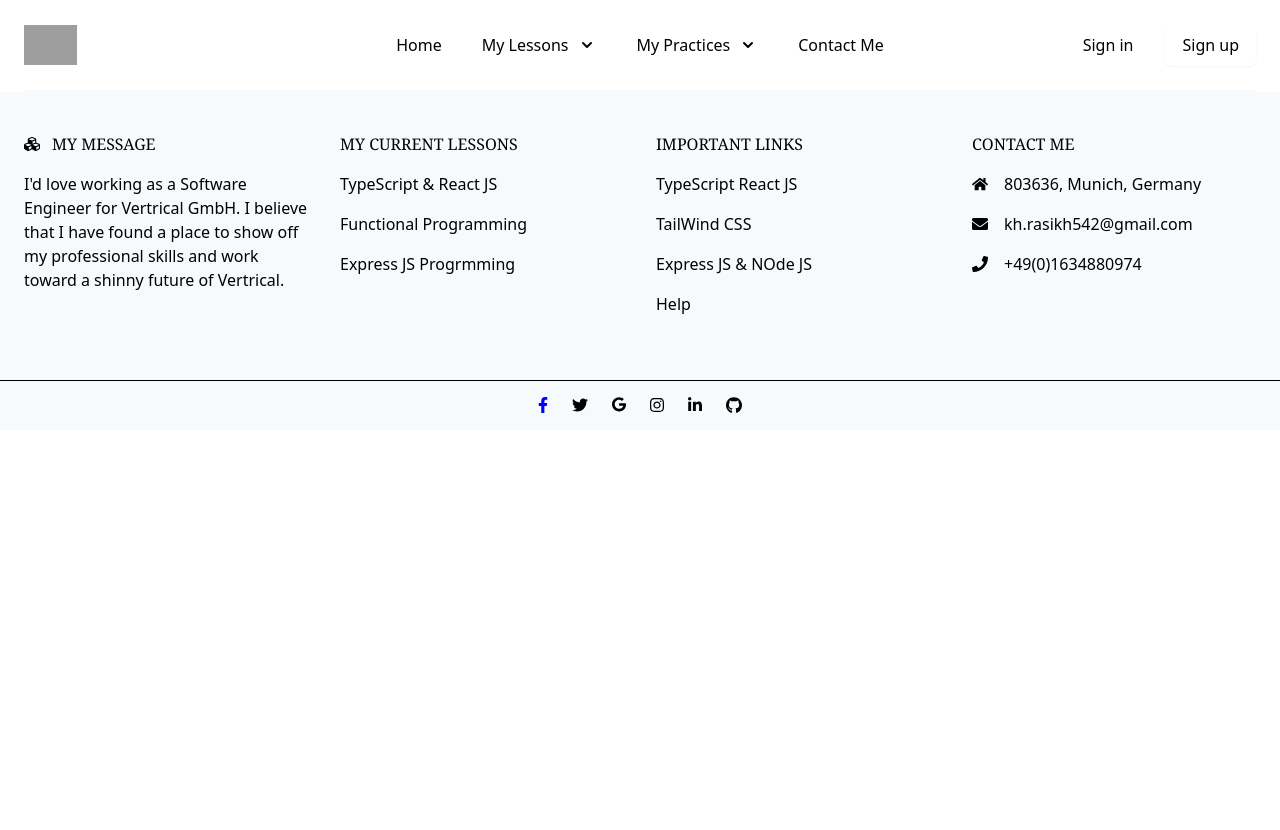
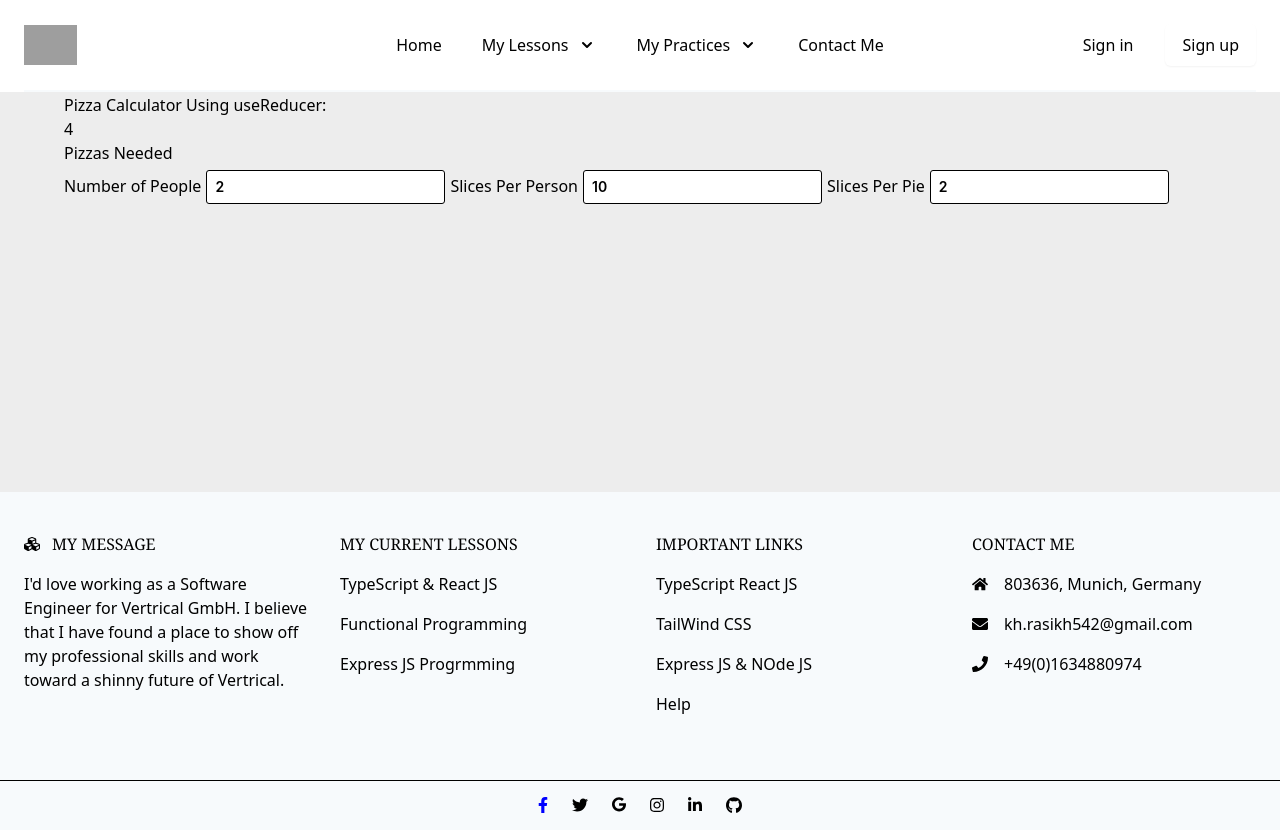
Before and after one commit to khRasikh/TypeScript-React, a React (Create React App) app: page /usereducer in a window 1280 px wide. Before the commit the page ends 800 px from the top, so only its background shows below. Built offline with nearby package versions, Linux system fonts and the light colour scheme; grey boxes are pictures that could not be loaded.

Commit message:
use-context changes

```diff
--- a/src/App.tsx
+++ b/src/App.tsx
@@ -7,6 +7,7 @@ import UseState from "./Components/UseState";
 import UseEffect from "./Components/UseEffect";
 import UseRefTypeB from "./Components/UseRef";
 import UseContextType from "./Components/useContext";
+import UseReducerType from "./Components/UseReducer";
 
 import {
   BrowserRouter as Routers,
@@ -47,6 +48,12 @@ export function Product() {
             <Link to="/usecontext">UseContext Example</Link>
           </button>
         </div>
+
+        <div>
+          <button className="bg-blue-500 hover:bg-blue-700 text-white font-bold py-2 mx-5 px-3 rounded">
+            <Link to="/usereducer">UseReducer Example</Link>
+          </button>
+        </div>
       </div>
     </>
   );
@@ -66,6 +73,7 @@ function App() {
           <Route path="/useeffect" element={<UseEffect />} />
           <Route path="/useref" element={<UseRefTypeB />} />
           <Route path="/usecontext" element={<UseContextType />} />
+          <Route path="/usereducer" element={<UseReducerType />} />
         </Routes>
         <Footer />
       </Routers>
--- a/src/Components/Footer.tsx
+++ b/src/Components/Footer.tsx
@@ -75,7 +75,7 @@ const Footer = () => {
                 </a>
               </p>
               <p className="mb-4">
-                <a href="#" className="text-gray-600">
+                <a href="/usereducer" className="text-gray-600">
                   Express JS & NOde JS
                 </a>
               </p>
--- a/src/Components/Header.tsx
+++ b/src/Components/Header.tsx
@@ -40,7 +40,7 @@ const callsToAction = [
     icon: PlayIcon,
   },
   {
-    name: "Contact Sales",
+    name: "Contact me",
     href: "https://www.linkedin.com/in/khrasikh/",
     icon: PhoneIcon,
   },
@@ -236,7 +236,8 @@ const Header = () => {
               </Popover>
 
               <a
-                href="/"
+                target="_banlk"
+                href="https://www.linkedin.com/in/khrasikh/"
                 className="text-base font-medium text-gray-500 hover:text-gray-900"
               >
                 Contact Me
--- a/src/Components/Propss.tsx
+++ b/src/Components/Propss.tsx
@@ -57,7 +57,6 @@ export const PropsApp = () => (
 export const PassToAnother = () => {
   const id = 12221;
   const name = "Khudadad Rasikh";
-  const mydate = new Date();
   return (
     <>
       <Index name={name} id={id} />
--- /dev/null
+++ b/src/Components/UseReducer.tsx
@@ -0,0 +1,128 @@
+import React, { useReducer } from "react";
+
+import "./Components.css";
+
+type PizzaData = {
+  numberOfPeople: number;
+  slicesPerPerson: number;
+  slicesPerPie: number;
+};
+
+type PizzaState = PizzaData & { pizzasNeeded: number };
+
+const calculatePizzasNeeded = ({
+  numberOfPeople,
+  slicesPerPerson,
+  slicesPerPie,
+}: PizzaData): number => {
+  return Math.ceil((numberOfPeople * slicesPerPerson) / slicesPerPie);
+};
+
+const addPizzasNeededToPizzaData = (data: PizzaData): PizzaState => {
+  return { ...data, pizzasNeeded: calculatePizzasNeeded(data) };
+};
+
+const reducer = (state: any, action: any) => {
+  if (action.type === "UPDATE_NUMBER_OF_PEOPLE") {
+    return addPizzasNeededToPizzaData({
+      ...state,
+      numberOfPeople: action.payload,
+    });
+  }
+
+  if (action.type === "UPDATE_SLICES_PER_PERSON") {
+    return addPizzasNeededToPizzaData({
+      ...state,
+      slicesPerPerson: action.payload,
+    });
+  }
+
+  if (action.type === "UPDATE_SLICES_PER_PIE") {
+    return addPizzasNeededToPizzaData({
+      ...state,
+      slicesPerPie: action.payload,
+    });
+  }
+
+  return state;
+};
+
+const Calculation = ({ count }: { count: any }) => {
+  return (
+    <section className="calculation">
+      <p className="count">{count}</p>
+      <p className="caption">Pizzas Needed</p>
+    </section>
+  );
+};
+
+const Calculator = ({ dispatch, state }: { state: any; dispatch: any }) => {
+  return (
+    <form onSubmit={() => {}}>
+      <label htmlFor="number-of-people">Number of People</label>
+      <input
+        id="number-of-people"
+        type="number"
+        className="newInput"
+        value={state.numberOfPeople}
+        onChange={(event) =>
+          dispatch({
+            type: "UPDATE_NUMBER_OF_PEOPLE",
+            payload: event.target.value,
+          })
+        }
+      />
+      <label htmlFor="slices-per-person">Slices Per Person</label>
+      <input
+        id="slices-per-person"
+        type="number"
+        className="newInput"
+        value={state.slicesPerPerson}
+        onChange={(event) =>
+          dispatch({
+            type: "UPDATE_SLICES_PER_PERSON",
+            payload: event.target.value,
+          })
+        }
+      />
+      <label htmlFor="slices-per-Pie">Slices Per Pie</label>
+      <input
+        id="slices-per-Pie"
+        type="number"
+        className="newInput"
+        value={state.slicesPerPie}
+        onChange={(event) =>
+          dispatch({
+            type: "UPDATE_SLICES_PER_PIE",
+            payload: event.target.value,
+          })
+        }
+      />
+    </form>
+  );
+};
+
+const initialState: PizzaState = {
+  numberOfPeople: 2,
+  slicesPerPerson: 10,
+  slicesPerPie: 2,
+  pizzasNeeded: 4,
+};
+
+const UseReducerType = () => {
+  const [state, dispatch] = useReducer(reducer, initialState);
+
+  return (
+    <>
+      <div className="newBody">
+        <header>
+          <h1>Pizza Calculator Using useReducer: </h1>
+        </header>
+        <Calculation count={state.pizzasNeeded} />
+        <Calculator state={state} dispatch={dispatch} />
+      </div>
+    </>
+  );
+};
+
+export default UseReducerType;
--- a/src/Components/UseState.tsx
+++ b/src/Components/UseState.tsx
@@ -4,7 +4,6 @@ import "./Components.css";
 //1. import useEffect
 import { useState } from "react";
 
-/**Here is another example of useState in TypeScript React */
 const UseStateType = () => {
   const [Odd, setOdd] = useState(0);
   return (
@@ -14,7 +13,7 @@ const UseStateType = () => {
           <p className="my-6">
             <b>TypeScrit-React: </b>Here you see how I used UseState Example:
           </p>
-          <h2 style={{ color: "green" }}></h2>
+
           <button
             type="button"
             className="newButton"
@@ -22,7 +21,7 @@ const UseStateType = () => {
           >
             Click Here to Increement(++)
           </button>
-          <h2>{Odd}</h2>
+          <h2 style={{ color: "green" }}>{Odd}</h2>
 
           <button
             type="button"
--- a/src/Components/useContext.tsx
+++ b/src/Components/useContext.tsx
@@ -1,4 +1,4 @@
-import React, { useState, createContext, useContext } from "react";
+import React, { createContext, useContext } from "react";
 import "./Components.css";
 
 /**1. Create a type decleration */
--- a/src/index.tsx
+++ b/src/index.tsx
@@ -1,13 +1,13 @@
-import React from "react";
+import React, { StrictMode } from "react";
 import ReactDOM from "react-dom";
 import "./index.css";
 import App from "./App";
 import reportWebVitals from "./reportWebVitals";
 
 ReactDOM.render(
-  <React.StrictMode>
+  <StrictMode>
     <App />
-  </React.StrictMode>,
+  </StrictMode>,
   document.getElementById("root")
 );
 
```
Also changed, not shown: README.md.txt.
